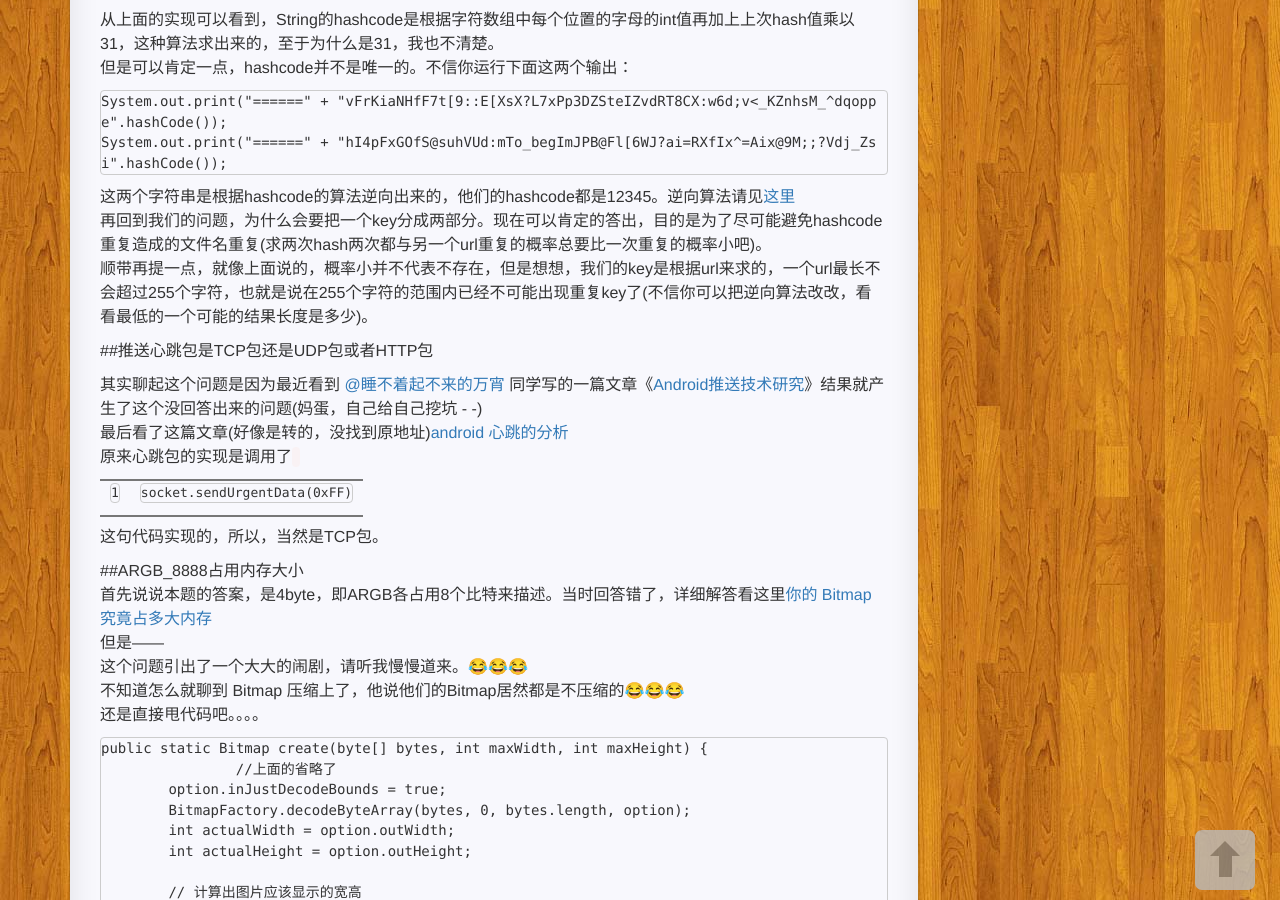
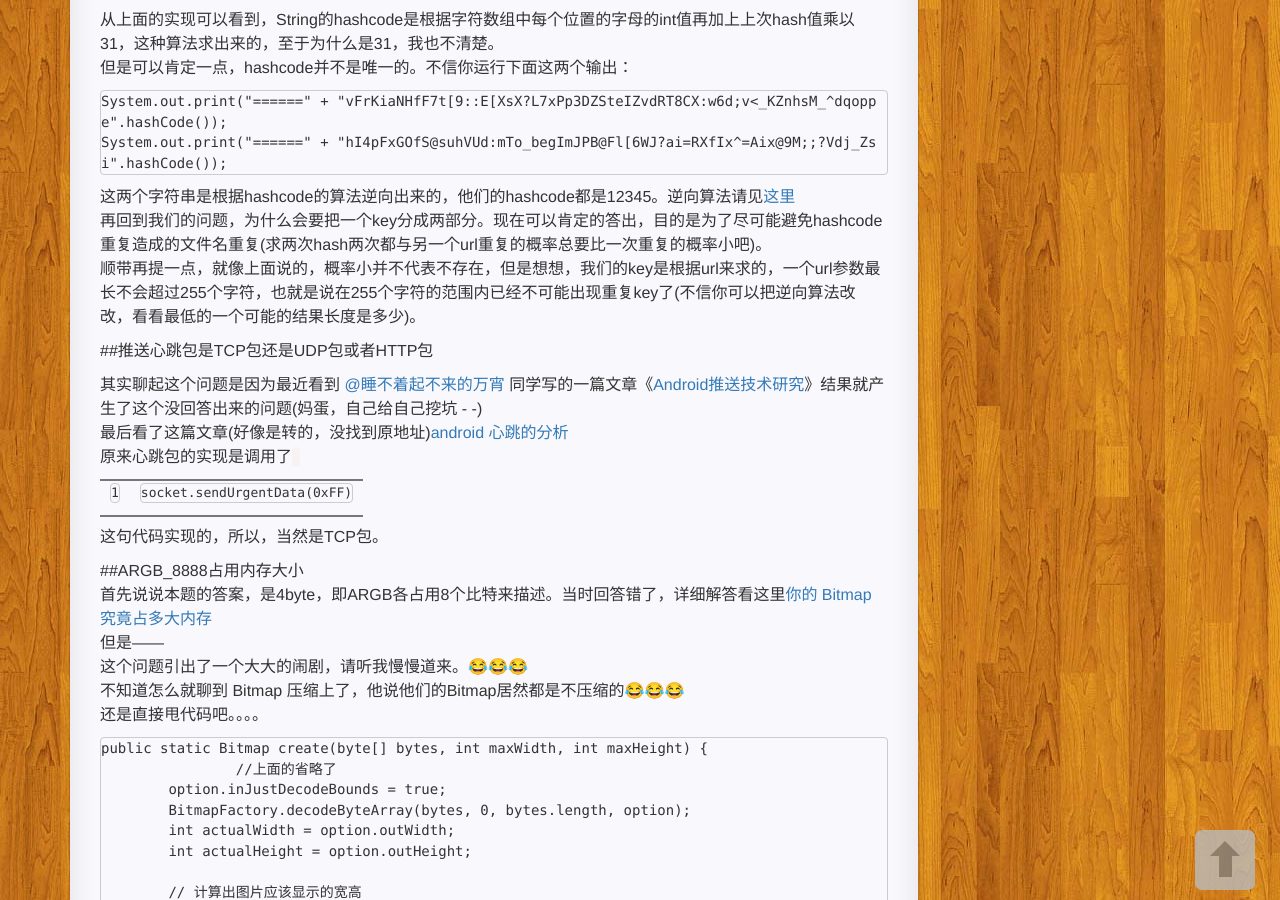
Before and after one commit to XClouded/kymjs.github.io, a Jekyll site: the page built from _posts/2016-03-08-01.md, in a window 1280 px wide and 900 px high, scrolled down 4580 px. Built offline with Jekyll 4.4.1, drawn with Linux system fonts in a browser that asks for light colours; nearby versions of some CDN libraries; comment, search, counter and statistics services are not loaded; a style sheet for code colours, icons or effects is not loaded.

Commit message:
修改错误

```diff
--- a/_posts/2016-03-08-01.md
+++ b/_posts/2016-03-08-01.md
@@ -140,7 +140,8 @@ System.out.print("======" + "hI4pFxGOfS@suhVUd:mTo_begImJPB@Fl[6WJ?ai=RXfIx^=Aix
 {% endhighlight %}
 这两个字符串是根据hashcode的算法逆向出来的，他们的hashcode都是12345。逆向算法请见[这里](http://my.oschina.net/backtract/blog/169310)
 再回到我们的问题，为什么会要把一个key分成两部分。现在可以肯定的答出，目的是为了尽可能避免hashcode重复造成的文件名重复(求两次hash两次都与另一个url重复的概率总要比一次重复的概率小吧)。
-顺带再提一点，就像上面说的，概率小并不代表不存在，但是想想，我们的key是根据url来求的，一个url最长不会超过255个字符，也就是说在255个字符的范围内已经不可能出现重复key了(不信你可以把逆向算法改改，看看最低的一个可能的结果长度是多少)。
+顺带再提一点，就像上面说的，概率小并不代表不存在，但是想想，我们的key是根据url来求的，一个url参数最长不会超过255个字符，也就是说在255个字符的范围内已经不可能出现重复key了(不信你可以把逆向算法改改，看看最低的一个可能的结果长度是多少)。
+
 
 ##推送心跳包是TCP包还是UDP包或者HTTP包
 
```
Also changed, not shown: other parts of _posts/2016-03-08-01.md (+1 -1 lines), _posts/2016-02-25-01.md (+1 -1 lines).
